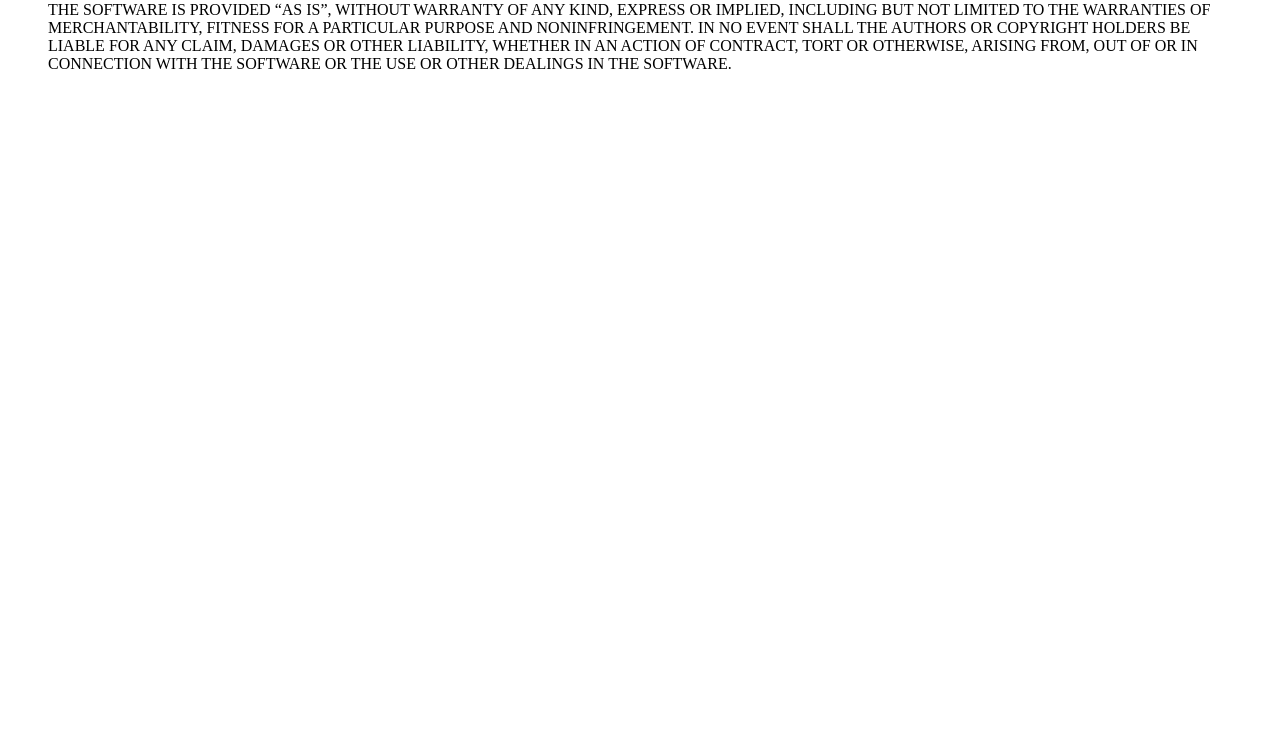
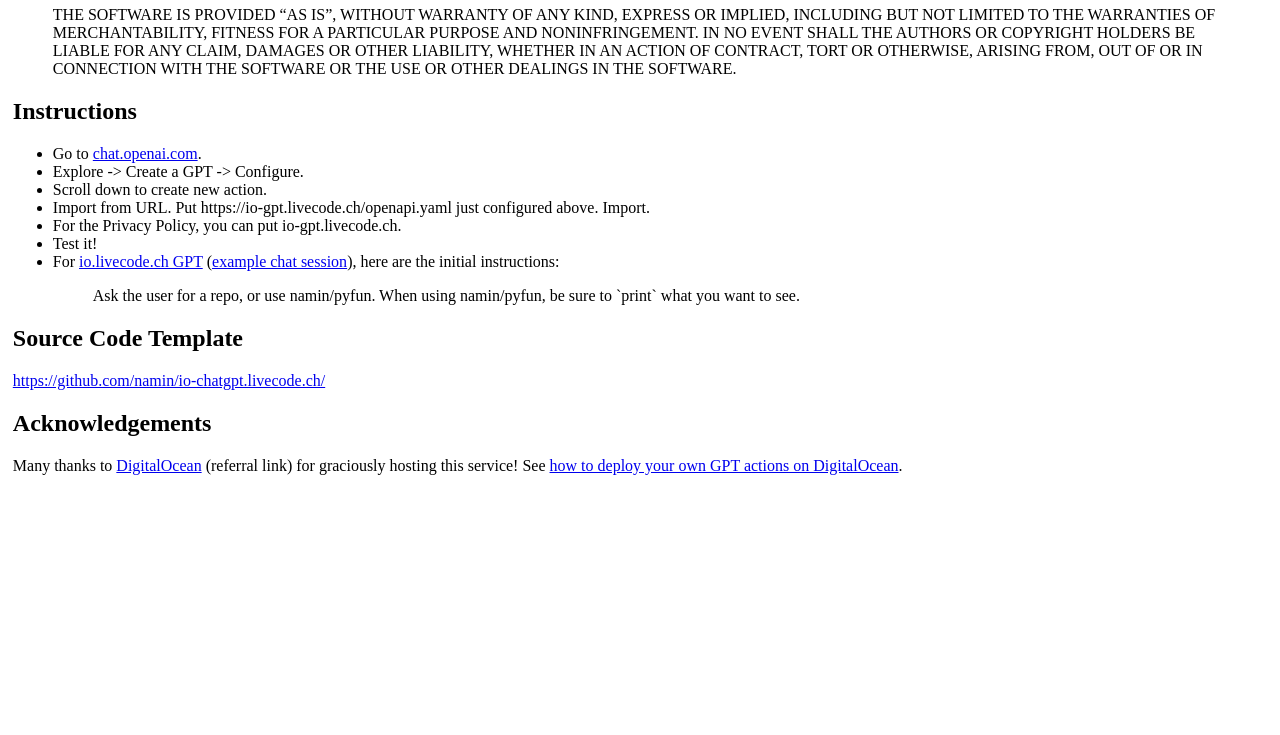
Before and after one commit to namin/io-chatgpt.livecode.ch, a plain HTML site: page index.html in a window 1280 px wide. Shown: the part 65-800 px from the top of the page. Drawn offline with Linux system fonts and the light colour scheme.

Commit message:
more informative index page

```diff
--- a/index.html
+++ b/index.html
@@ -2,12 +2,35 @@
 <head>
 <title>Exec io.livecode.ch</title>
 </head>
-<body>
+<body style="margin:1%">
 <h1>Exec <a href="https://io.livecode.ch">io.livecode.ch</a></h1>
 
 <blockquote>
 THE SOFTWARE IS PROVIDED “AS IS”, WITHOUT WARRANTY OF ANY KIND, EXPRESS OR IMPLIED, INCLUDING BUT NOT LIMITED TO THE WARRANTIES OF MERCHANTABILITY, FITNESS FOR A PARTICULAR PURPOSE AND NONINFRINGEMENT. IN NO EVENT SHALL THE AUTHORS OR COPYRIGHT HOLDERS BE LIABLE FOR ANY CLAIM, DAMAGES OR OTHER LIABILITY, WHETHER IN AN ACTION OF CONTRACT, TORT OR OTHERWISE, ARISING FROM, OUT OF OR IN CONNECTION WITH THE SOFTWARE OR THE USE OR OTHER DEALINGS IN THE SOFTWARE.
 </blockquote>
 
+<h2>Instructions</h2>
+
+<ul>
+<li>Go to <a href="https://chat.openai.com">chat.openai.com</a>.
+<li>Explore -> Create a GPT -> Configure.</li>
+<li>Scroll down to create new action.</li>
+<li>Import from URL. Put https://io-gpt.livecode.ch/openapi.yaml just configured above. Import.</li>
+<li>For the Privacy Policy, you can put io-gpt.livecode.ch.</li>
+<li>Test it!</li>
+<li>For <a href="https://chat.openai.com/g/g-PfamS7B7f-io-livecode-ch">io.livecode.ch GPT</a> (<a href="https://chat.openai.com/share/c897b33c-6919-4638-a005-334015205cc8">example chat session</a>), here are the initial instructions:
+  <blockquote>
+    Ask the user for a repo, or use namin/pyfun. When using namin/pyfun, be sure to `print` what you want to see.
+  </blockquote>
+</ul>
+
+<h2>Source Code Template</h2>
+<a href="https://github.com/namin/io-chatgpt.livecode.ch/">https://github.com/namin/io-chatgpt.livecode.ch/</a>
+
+<h2>Acknowledgements</h2>
+
+Many thanks to <a href="https://www.digitalocean.com/?refcode=10856c6c1ff2">DigitalOcean</a> (referral link) for graciously hosting this service!
+See <a href="https://github.com/namin/io-chatgpt.livecode.ch/blob/main/deploy/README.md">how to deploy your own GPT actions on DigitalOcean</a>.
+
 </body>
 </html>
```
